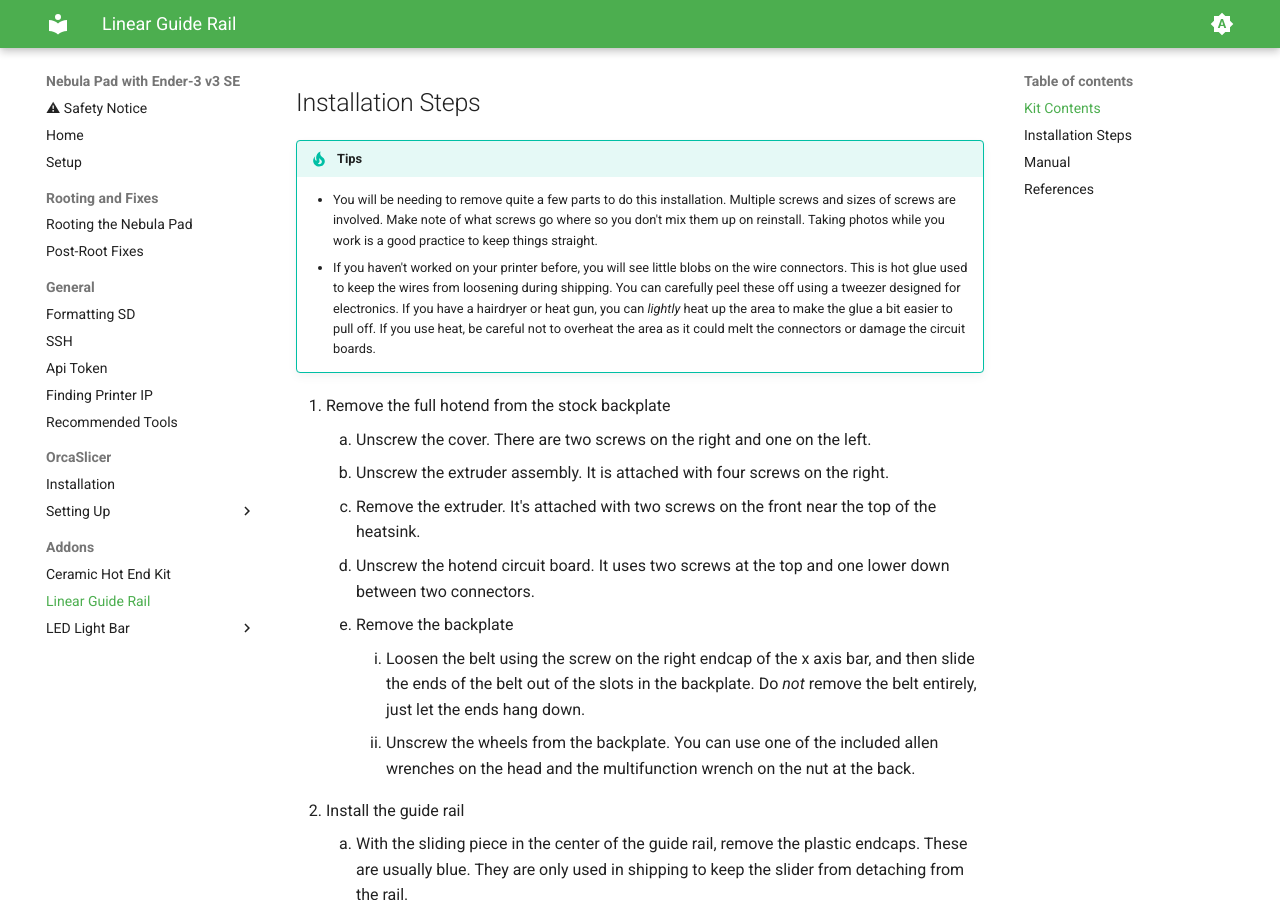
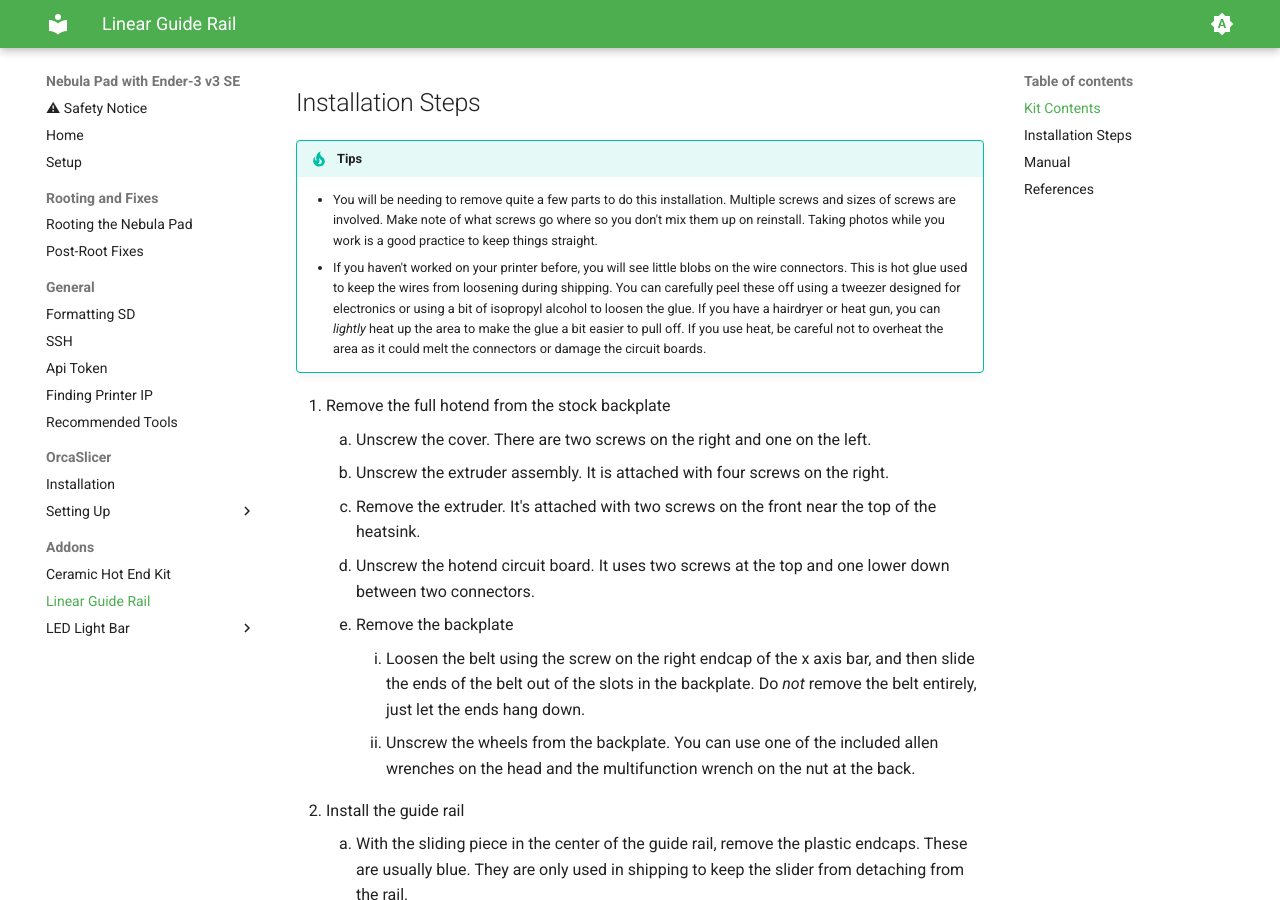
Before and after one commit to LukosiuPro/Ender3-v3-SE-Nebula-Pad-Wiki, an MkDocs documentation site: the page built from docs/addons/linear-guide-rail.md, in a window 1280 px wide and 900 px high, scrolled down 1036 px. Built offline with MkDocs 1.6.1 and Material for MkDocs 9.7.7, drawn with Linux system fonts in a browser that asks for light colours.

Commit message:
Hot Glue Tip Revision
Add a tip to soften hot glue with isopyopyl alcohol in addition to tweezers and heat gun methods.

```diff
--- a/docs/addons/linear-guide-rail.md
+++ b/docs/addons/linear-guide-rail.md
@@ -18,7 +18,7 @@ The kit includes the following parts:
 
 !!! tip "Tips"
     - You will be needing to remove quite a few parts to do this installation. Multiple screws and sizes of screws are involved. Make note of what screws go where so you don't mix them up on reinstall. Taking photos while you work is a good practice to keep things straight.
-    - If you haven't worked on your printer before, you will see little blobs on the wire connectors. This is hot glue used to keep the wires from loosening during shipping. You can carefully peel these off using a tweezer designed for electronics. If you have a hairdryer or heat gun, you can _lightly_ heat up the area to make the glue a bit easier to pull off. If you use heat, be careful not to overheat the area as it could melt the connectors or damage the circuit boards.
+    - If you haven't worked on your printer before, you will see little blobs on the wire connectors. This is hot glue used to keep the wires from loosening during shipping. You can carefully peel these off using a tweezer designed for electronics or using a bit of isopropyl alcohol to loosen the glue. If you have a hairdryer or heat gun, you can _lightly_ heat up the area to make the glue a bit easier to pull off. If you use heat, be careful not to overheat the area as it could melt the connectors or damage the circuit boards.
 
 1. Remove the full hotend from the stock backplate
     1. Unscrew the cover. There are two screws on the right and one on the left.
```
Also changed, not shown: docs/addons/ceramic-hot-end.md (+1 -1 lines).
